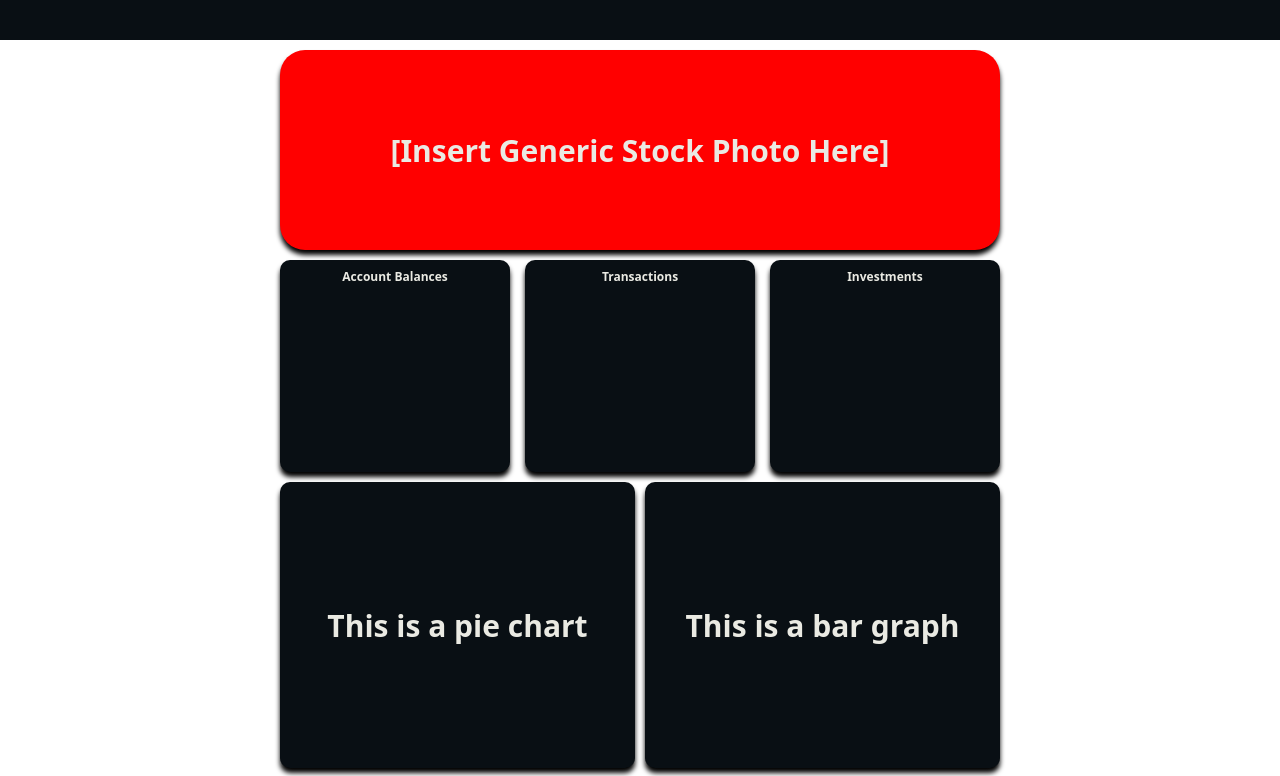
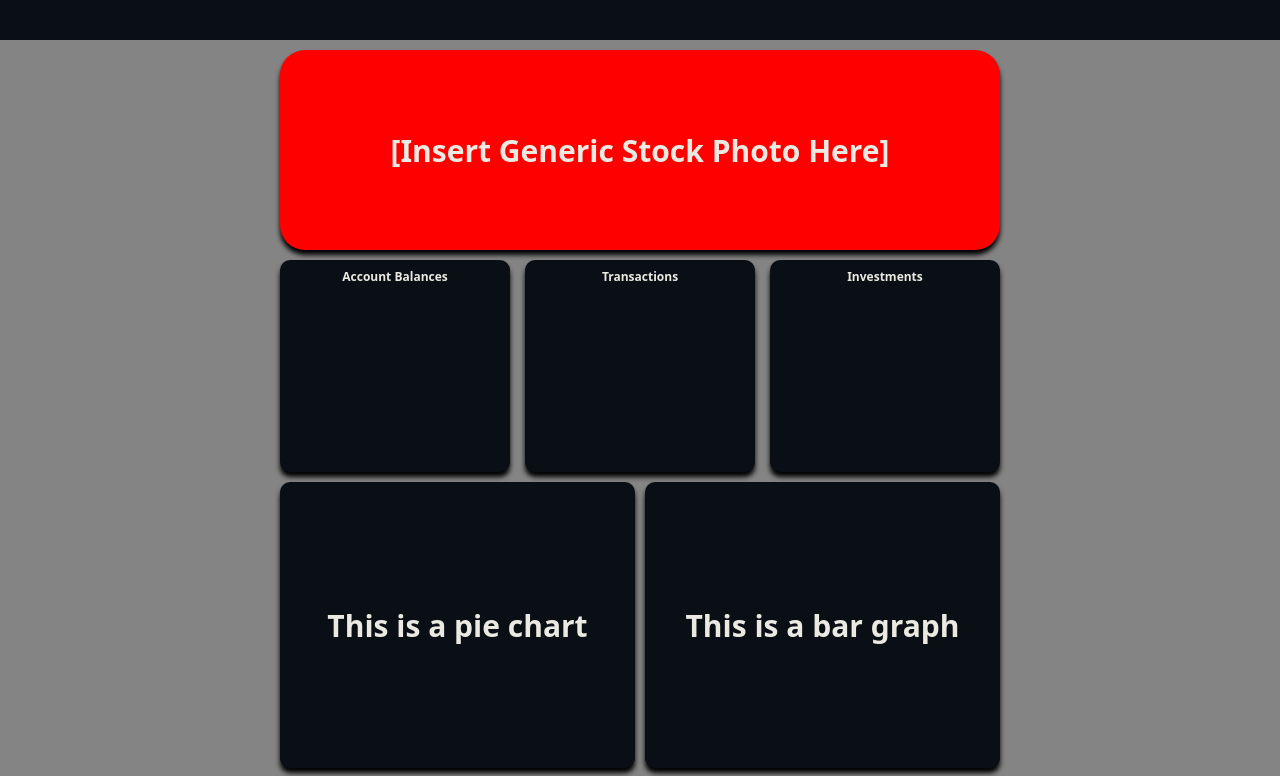
Before and after one commit to ryan-hugill/cfar-rhug-finance-app, a React (Create React App) app: page / in a window 1280 px wide. Shown: the top 776 px of the page. Built offline with nearby package versions, Linux system fonts and the light colour scheme.

Commit message:
Fix background

```diff
--- a/src/App.js
+++ b/src/App.js
@@ -5,10 +5,13 @@ import {Route, Routes} from "react-router";
 
 function App() {
   return (
-    <Routes className="app">
-      <Route path="/" element={<HomePage />} />
-      <Route path="/spend" element={<TransactionsPage />} />
-    </Routes>
+    <div className="app">
+      <Routes>
+        <Route path="/" element={<HomePage />} />
+        <Route path="/spend" element={<TransactionsPage />} />
+      </Routes>
+
+    </div>
   );
 }
 
```
